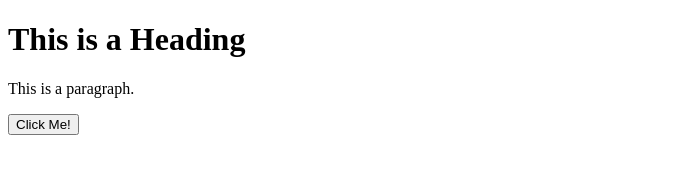
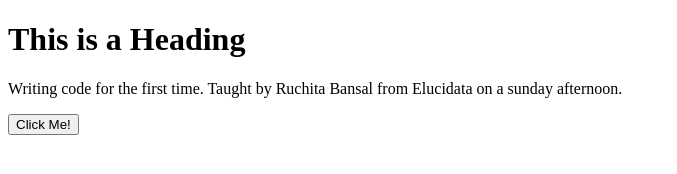
Before and after one commit to madhurisandur/DocType, a plain HTML site: page app/index.html in a window 1280 px wide. Shown: the whole page, without its empty margins (0-677 px from the left). Drawn offline with Linux system fonts and the light colour scheme.

Commit message:
add para

```diff
--- a/app/index.html
+++ b/app/index.html
@@ -6,7 +6,7 @@
 <body>
 
 <h1>This is a Heading</h1>
-<p>This is a paragraph.</p>
+<p>Writing code for the first time. Taught by Ruchita Bansal from Elucidata on a sunday afternoon.</p>
 <button type="button" onclick="alert('Hello world!')">Click Me!</button>
 </body>
 </html>
```
